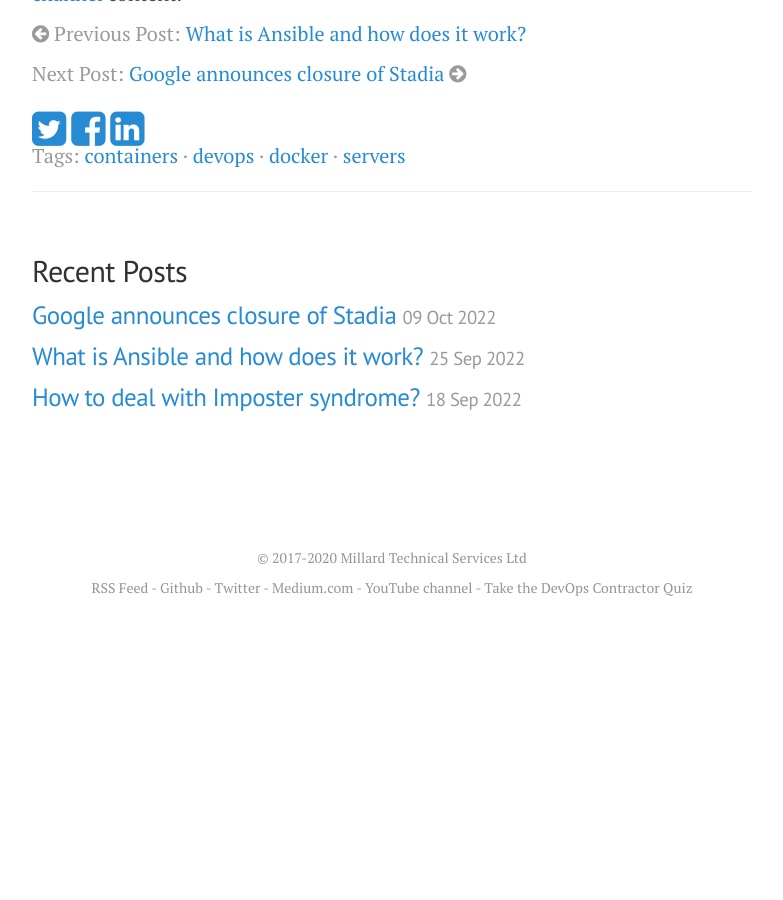
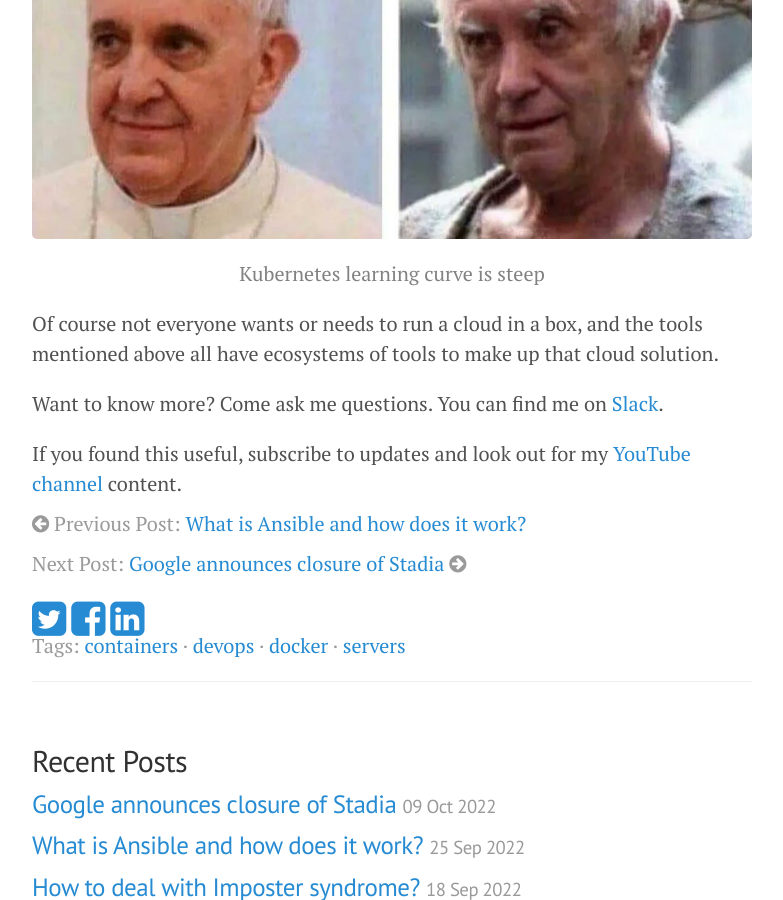
Before and after one commit to neilmillard/neilmillard.github.io, a Jekyll site: the page built from _posts/2022-10-02-how-would-you-like-your-container-served.md, in a window 1280 px wide and 900 px high, scrolled down 2459 px. Shown: the whole window, without its empty margins (248-1031 px from the left). Built offline with Jekyll 4.4.1, drawn with Linux system fonts in a browser that asks for light colours; nearby versions of some CDN libraries; a script that is not in the unit is left out; comment, search, counter and statistics services are not loaded; before the commit the page ends 3082 px from its top, so only the background shows below that.

```diff
--- a/_posts/2022-10-02-how-would-you-like-your-container-served.md
+++ b/_posts/2022-10-02-how-would-you-like-your-container-served.md
@@ -47,6 +47,10 @@ Mesosphere uses zookeeper or etcd, Nomad uses Consul, and Elastic Container Serv
 The alternative is to use a cloud in a box product. Here I am talking about OpenStack. Ha Kidding. You could use that
 but Kubernetes can do that all and make a better job of it.
 
+{% include image.html
+img="/public/img/k8s_learning.jpg"
+caption="Kubernetes learning curve is steep" %}
+
 Of course not everyone wants or needs to run a cloud in a box, and the tools mentioned above all have ecosystems of
 tools to make up that cloud solution.
 
```
Also changed, not shown: public/img/k8s_learning.jpg (added).
